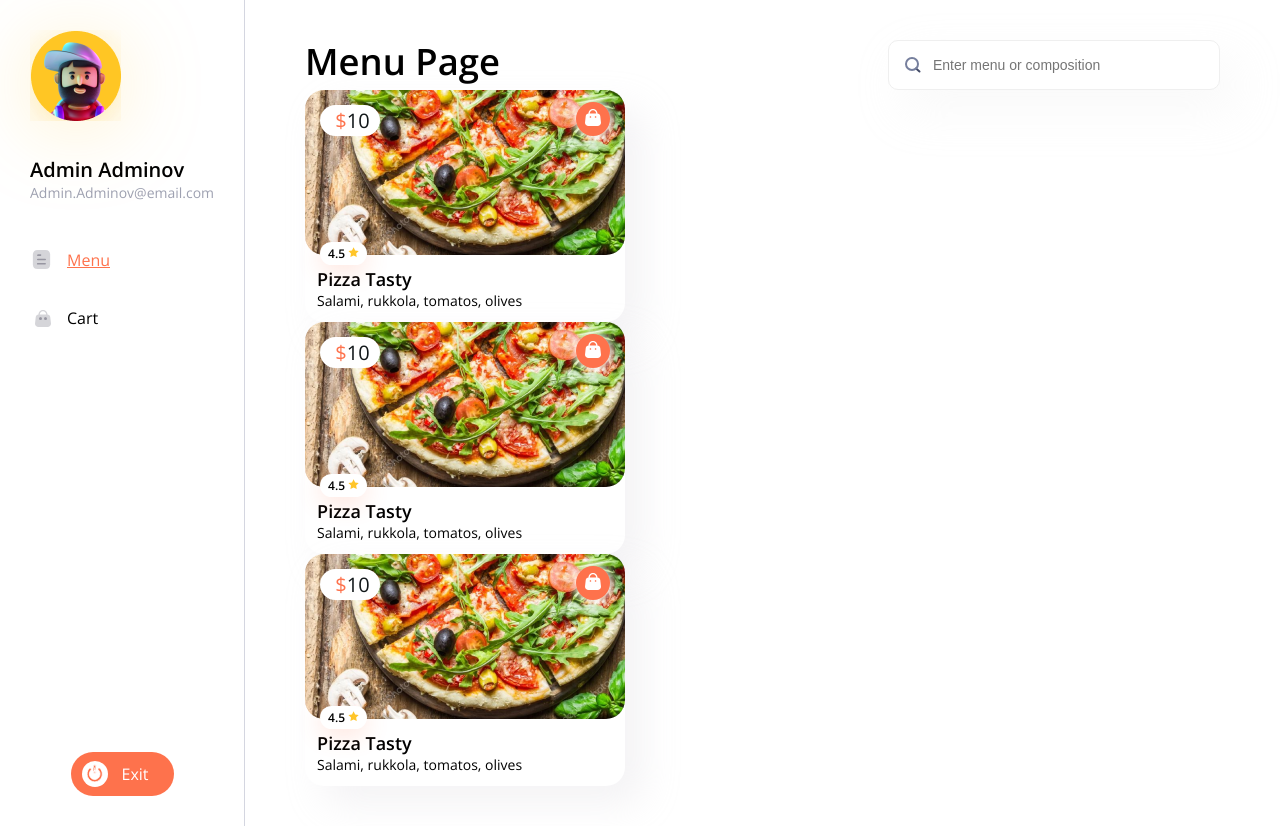
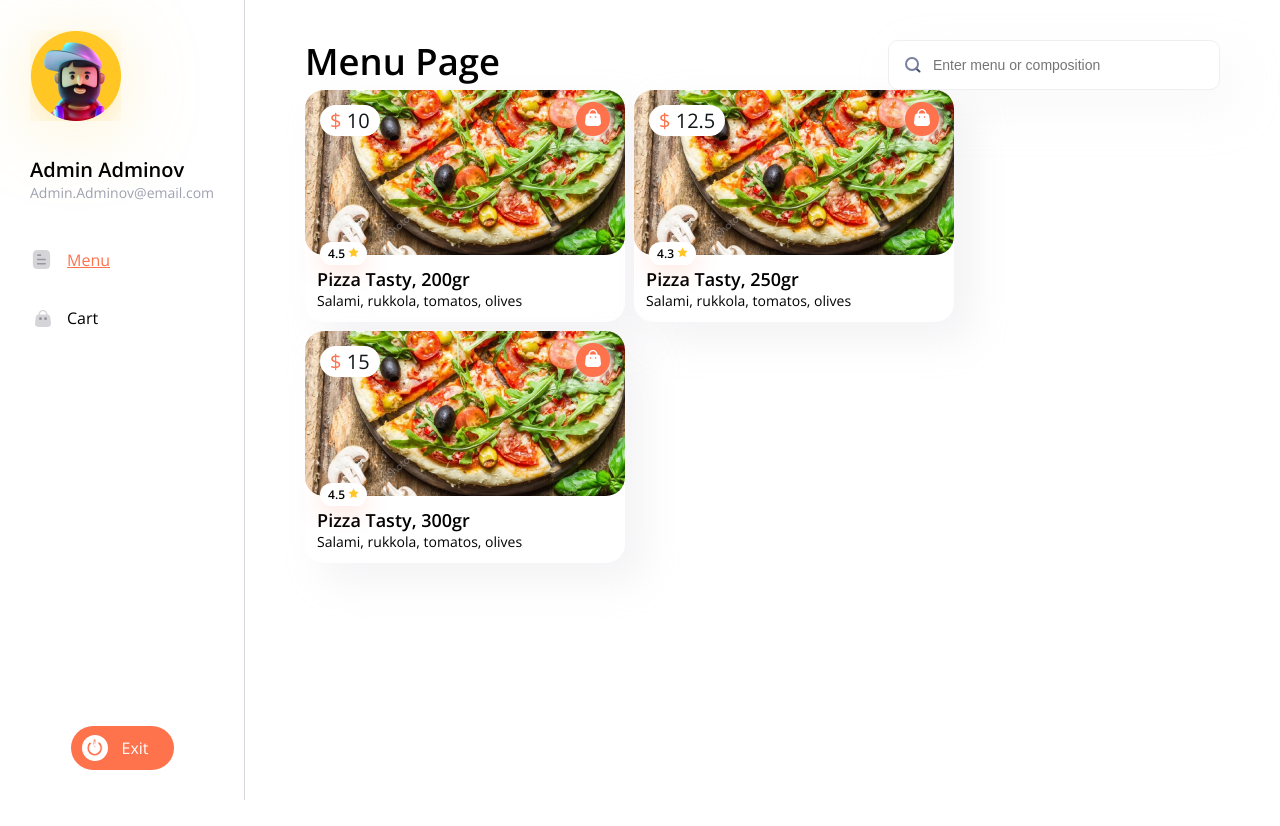
Before and after one commit to rail-sabirov/pizza-app, a React (Vite) app: page / in a window 1280 px wide. After the commit the page ends 800 px from the top, so only its background shows below. Built offline with nearby package versions, Linux system fonts and the light colour scheme.

Commit message:
Add :id param in URL

```diff
--- a/src/components/ProductCard/ProductCard.tsx
+++ b/src/components/ProductCard/ProductCard.tsx
@@ -10,11 +10,11 @@ function ProductCard({ id, title, price, description, image, rating, ...props }:
 
     console.log(styles);
     return (<>
-        <Link to='/' className={ styles['link'] }>
+        <Link to={`/product/${id}`} className={ styles['link'] }>
             <div {...props} className={cn(styles['product-card-container'])}>
                 <div className={cn(styles['head'])} style={ cardBackgroundStyle }>
-                    <div className={styles['price']}>&nbsp;
-                        <span className={styles['currency']}>$</span>
+                    <div className={styles['price']}>
+                        <span className={styles['currency']}>$</span>&nbsp;
                         {price}
                     </div>
                     <button className={styles['button']}>
--- a/src/main.tsx
+++ b/src/main.tsx
@@ -1,6 +1,5 @@
 import React from 'react'
 import ReactDOM from 'react-dom/client'
-import App from './App.tsx'
 import './index.css'
 
 import { createBrowserRouter, RouterProvider } from 'react-router-dom';
@@ -8,6 +7,7 @@ import { Menu } from './pages/Menu/Menu';
 import { Cart } from './pages/Cart/Cart';
 import { Error } from './pages/Error/Error';
 import { Layout } from './layouts/Layout/Layout.tsx';
+import Product from './pages/Product/Product.tsx';
 
 // Описываем роуты к страницам, ниже добавляем RouterProvider
 const router = createBrowserRouter([
@@ -19,6 +19,9 @@ const router = createBrowserRouter([
     children: [
       { path: '/', element: <Menu /> },
       { path: '/cart', element: <Cart /> },
+
+      // Роут с параметров id
+      { path: '/product/:id', element: <Product /> }
     ]
   },
 
--- a/src/pages/Menu/Menu.module.css
+++ b/src/pages/Menu/Menu.module.css
@@ -1,3 +1,8 @@
+.menu-page-container {
+	display: flex;
+	flex-wrap: wrap;
+	gap: 9px;
+}
 .header-container {
 	display: flex;
 	justify-content: space-between;
--- a/src/pages/Menu/Menu.tsx
+++ b/src/pages/Menu/Menu.tsx
@@ -11,30 +11,30 @@ export function Menu() {
           <Headling>Menu Page</Headling>
           <Search placeholder="Enter menu or composition" />
         </div>
-        <div>
+        <div className={cn(styles['menu-page-container'])}>
           <ProductCard
             id={1}
-            title='Pizza Tasty'
+            title='Pizza Tasty, 200gr'
             description='Salami, rukkola, tomatos, olives'
             image='/product-card/product-image-01.png'
             rating={4.5}
             price={10}
           />
           <ProductCard
-            id={1}
-            title='Pizza Tasty'
+            id={2}
+            title='Pizza Tasty, 250gr'
+            description='Salami, rukkola, tomatos, olives'
+            image='/product-card/product-image-01.png'
+            rating={4.3}
+            price={12.5}
+          />
+          <ProductCard
+            id={3}
+            title='Pizza Tasty, 300gr'
             description='Salami, rukkola, tomatos, olives'
             image='/product-card/product-image-01.png'
             rating={4.5}
-            price={10}
-          />
-          <ProductCard
-            id={1}
-            title='Pizza Tasty'
-            description='Salami, rukkola, tomatos, olives'
-            image='/product-card/product-image-01.png'
-            rating={4.5}
-            price={10}
+            price={15}
           />
         </div>
       </>
--- /dev/null
+++ b/src/pages/Product/Product.tsx
@@ -0,0 +1,12 @@
+import { useParams } from 'react-router-dom';
+
+function Product() {
+    // Получаем параметр id из роута
+    const { id } = useParams();
+
+    return (<>
+        Product Page, Product id: { id }
+    </>);
+}
+
+export default Product;
```
